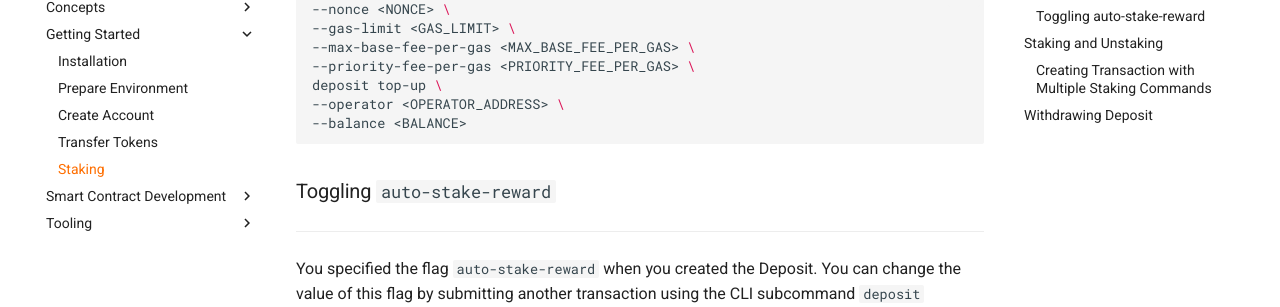
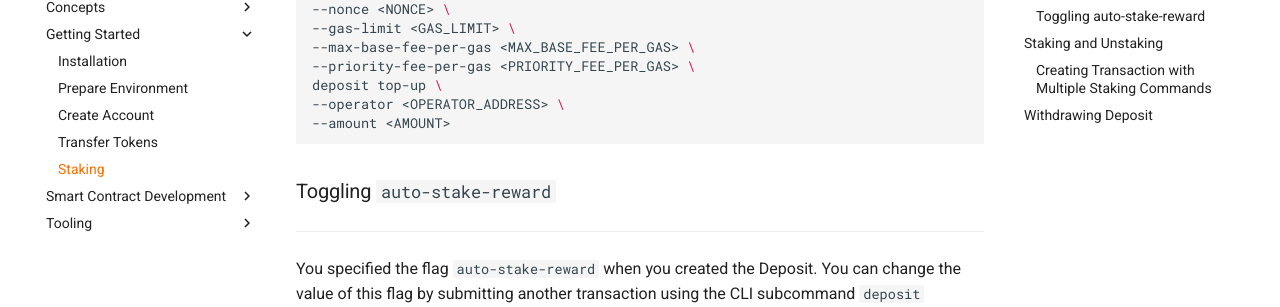
Before and after one commit to parallelchain-io/parallelchain-docs, an MkDocs documentation site: the page built from docs/getting_started/staking.md, in a window 1280 px wide and 900 px high, scrolled down 1305 px. Shown: the part 146-453 px from the top of the window. Built offline with MkDocs 1.6.1 and Material for MkDocs 9.7.7, drawn with Linux system fonts in a browser that asks for light colours; comment, search, counter and statistics services are not loaded.

Commit message:
Updated subcommand option name in staking

````diff
--- a/docs/getting_started/staking.md
+++ b/docs/getting_started/staking.md
@@ -63,7 +63,7 @@ After creating a Deposit in a Pool, use the CLI subcommands `deposit top-up` if
     --priority-fee-per-gas <PRIORITY_FEE_PER_GAS> \
     deposit top-up \
     --operator <OPERATOR_ADDRESS> \
-    --balance <BALANCE>
+    --amount <AMOUNT>
     ```
 === "Windows"
     ```PowerShell
@@ -74,7 +74,7 @@ After creating a Deposit in a Pool, use the CLI subcommands `deposit top-up` if
     --priority-fee-per-gas <PRIORITY_FEE_PER_GAS> \
     deposit top-up \
     --operator <OPERATOR_ADDRESS> \
-    --balance <BALANCE>
+    --amount <AMOUNT>
     ```
 
 ### Toggling `auto-stake-reward`
````
